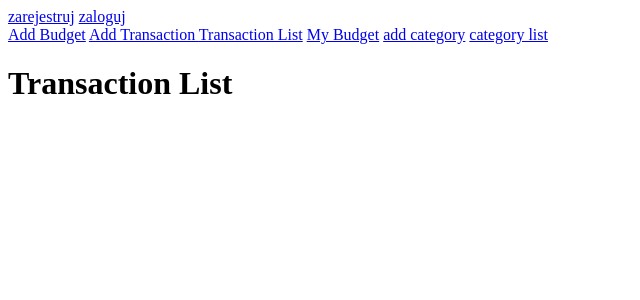
After one commit to VladPitko/Finance-App, a Django app: page /transaction_list/ in a window 1280 px wide. The commit adds this page. Shown: the top 300 px of the page, without its empty margins (0-640 px from the left). Run offline with Django 5.2, Linux system fonts and the light colour scheme; data that the repository does not hold is empty.

Commit message:
delete and edit

```diff
--- a/djangoProject1/urls.py
+++ b/djangoProject1/urls.py
@@ -29,5 +29,12 @@ urlpatterns = [
     path("logout/", views.LogoutView.as_view(), name="logout"),
     path("add_budget/", finance_views.AddBudget.as_view(), name="add_budget"),
     path("my_budgets/", finance_views.MyBudgets.as_view(), name="my_budgets"),
-    path("add_transaction/", finance_views.AddTransaction.as_view(), name="add_transaction")
+    path("delete_budget/<int:pk>", finance_views.DeleteBudget.as_view(), name="delete_budget"),
+    path("add_transaction/", finance_views.AddTransaction.as_view(), name="add_transaction"),
+    path("transaction_list/", finance_views.TransactionList.as_view(), name="transaction_list"),
+    path("delete_transaction/<int:pk>/", finance_views.DeleteTransactionView.as_view(), name="delete_transaction"),
+    path("add_category/", finance_views.AddCategoryView.as_view(), name="add_category"),
+    path("category_list/", finance_views.CategoryList.as_view(), name="category_list"),
+    path("update_category/<int:pk>/", finance_views.UpdateCategoryView.as_view(), name="update_category"),
+    path("delete_category/<int:pk>/", finance_views.DeleteCategoryView.as_view(), name="delete_category")
 ]
--- a/finance/forms.py
+++ b/finance/forms.py
@@ -1,4 +1,6 @@
 from django import forms
+from django.template.defaulttags import now
+
 from .models import Category
 from django.utils import timezone
 
--- a/finance/models.py
+++ b/finance/models.py
@@ -13,7 +13,6 @@ class Profile(models.Model):
 
 class Category(models.Model):
     name = models.CharField(max_length=100)
-    user = models.ForeignKey(User, on_delete=models.CASCADE, related_name='categories')
 
     def __str__(self):
         return self.name
@@ -30,7 +29,7 @@ class Budget(models.Model):
 class Transaction(models.Model):
     description = models.CharField(max_length=255)
     amount = models.DecimalField(max_digits=10, decimal_places=2)
-    date = models.DateTimeField(auto_now_add=True)
+    date = models.DateTimeField(default=now)
     category = models.ForeignKey(Category, on_delete=models.CASCADE, related_name='transactions')
 
     def __str__(self):
--- a/finance/views.py
+++ b/finance/views.py
@@ -1,7 +1,8 @@
+from django.contrib.auth.mixins import PermissionRequiredMixin
 from django.shortcuts import render, redirect
-from django.urls import reverse_lazy
+from django.urls import reverse_lazy, reverse
 from django.views import View
-from django.views.generic import CreateView
+from django.views.generic import CreateView, ListView, UpdateView, DeleteView
 
 from finance.forms import AddTransactionForm
 from finance.models import Budget, Category, Transaction
@@ -18,10 +19,15 @@ class AddBudget(View):
         return render(request, 'finance/add_budget.html', {"success": f"Budget added successfully!"})
 
 
-class MyBudgets(View):
-    def get(self, request):
-        budgets = Budget.objects.all()
-        return render(request, "finance/my_budgets.html", {"budgets": budgets})
+class MyBudgets(ListView):
+    model = Budget
+    template_name = 'finance/my_budgets.html'
+
+
+class DeleteBudget(DeleteView):
+    model = Budget
+    template_name = "finance/delete_form.html"
+    success_url = reverse_lazy("my_budgets")
 
 
 class AddTransaction(View):
@@ -40,8 +46,40 @@ class AddTransaction(View):
         return render(request, "finance/form.html", {"form": form})
 
 
+class TransactionList(ListView):
+    model = Transaction
+    template_name = "finance/transaction_list.html"
+
+
+class DeleteTransactionView(DeleteView):
+    model = Transaction
+    template_name = "finance/delete_form.html"
+    success_url = reverse_lazy("transaction_list")
+
+
 class AddCategoryView(CreateView):
     model = Category
     fields = "__all__"
-    template_name = "finance/add_transaction.html"
+    template_name = "finance/form.html"
     success_url = reverse_lazy("add_category")
+
+
+class CategoryList(ListView):
+    model = Category
+    template_name = "finance/category_list.html"
+
+
+class UpdateCategoryView(UpdateView):
+    model = Category
+    fields = "__all__"
+
+    def get_success_url(self):
+        return reverse("update_category", args=(self.get_object().pk,))
+
+
+class DeleteCategoryView(PermissionRequiredMixin, DeleteView):
+    permission_required = ['finance.delete_category', 'finance.add_category']
+
+    model = Category
+    template_name = "finance/delete_form.html"
+    success_url = reverse_lazy("category_list")
--- a/templates/base.html
+++ b/templates/base.html
@@ -5,8 +5,11 @@
     <title>Base</title>
 </head>
 <body>
- Witam {{ user }}
-{% block content %}
-{% endblock %}
+<div>
+    {% include 'top_header.html' %}
+</div>
+<div>
+    {% block content %}
+    {% endblock %}
 </body>
 </html>
--- a/templates/finance/add_transaction.html
+++ b/templates/finance/add_transaction.html
@@ -3,7 +3,6 @@
     <form method="post" xmlns="http://www.w3.org/1999/html">
     {% csrf_token %}
         <p>ADD TRANSACTION</p>
-    <p><input type="text" name="name" placeholder="name"></p>
         <p><input type="number" name="amount" placeholder="amount"></p>
         <p><input type="text" name="description" placeholder="description"></p>
          <p>
--- /dev/null
+++ b/templates/finance/transaction_list.html
@@ -0,0 +1,13 @@
+{% extends "base.html" %}
+
+{% block content %}
+    <h1>Transaction List</h1>
+    <ul>
+        {% for transaction in object_list %}
+            <li>
+                   {{ transaction.category }} {{ transaction.description }} - {{ transaction.amount }}
+                <a href="{% url 'delete_transaction' transaction.pk %}">Delete</a>
+            </li>
+        {% endfor %}
+    </ul>
+{% endblock %}
--- /dev/null
+++ b/templates/top_header.html
@@ -0,0 +1,17 @@
+  <div>
+        {% if user.is_authenticated %}
+            Witaj {{ user }}
+            <a href="{% url 'logout' %}">wyloguj</a>
+        {% else %}
+            <a href="{% url 'register' %}">zarejestruj</a>
+            <a href="{% url 'login' %}">zaloguj</a>
+        {% endif %}
+    </div>
+<div>
+        <a href="{% url 'add_budget' %}">Add Budget</a>
+        <a href="{% url 'add_transaction' %}">Add Transaction </a>
+        <a href="{% url 'transaction_list' %}">Transaction List</a>
+        <a href="{% url 'my_budgets' %}">My Budget</a>
+        <a href="{% url 'add_category' %}">add category</a>
+        <a href="{% url 'category_list' %}">category list</a>
+    </div>
```
Also changed, not shown: templates/finance/category_list.html (added, +13 -0 lines), templates/finance/delete_form.html (added, +9 -0 lines), templates/finance/my_budgets.html (+11 -6 lines), finance/migrations/0003_remove_category_user_alter_transaction_date.py (added).
